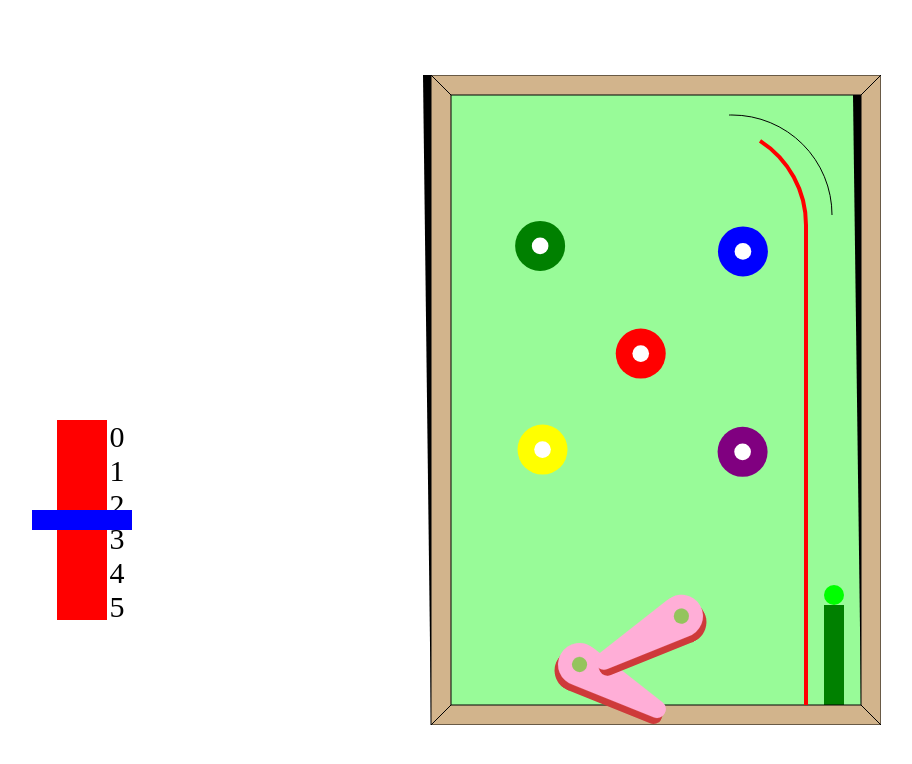
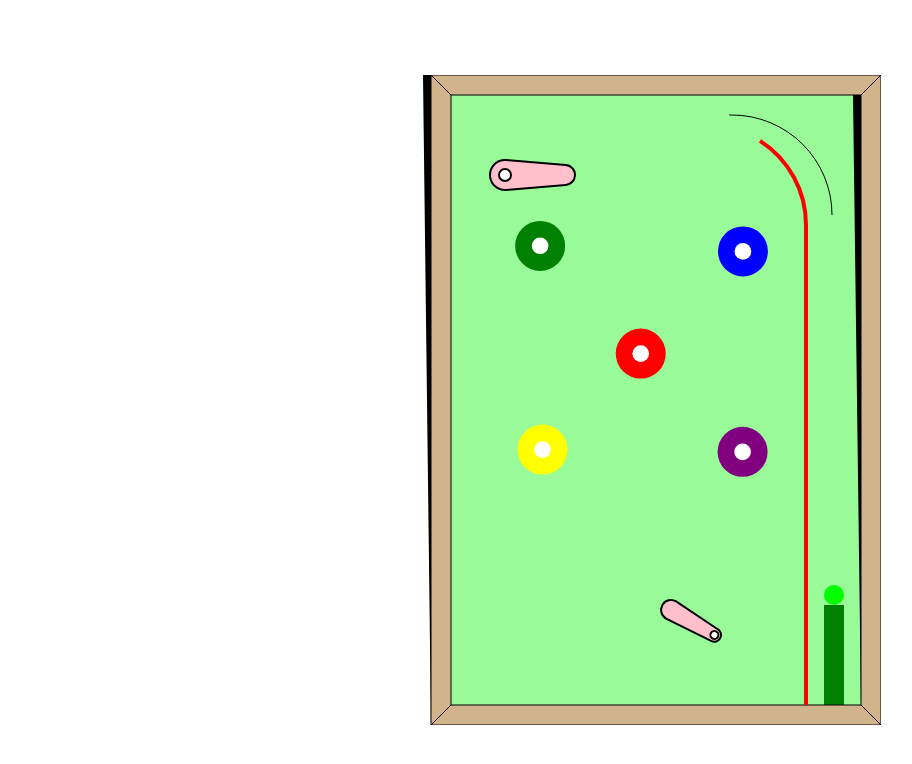
Before and after one commit to pistashioz/Pinball-simulation, a plain HTML site: page index.html in a window 1280 px wide. Shown: the whole page, without its empty margins (7-919 px from the left). Drawn offline with Linux system fonts and the light colour scheme.

Commit message:
Adjustments

```diff
--- a/index.html
+++ b/index.html
@@ -35,7 +35,7 @@
   background-color: red;
   position: absolute;
   top: 70%;
-    left: 5%;
+    left: -115%;
     transform: translate(0, -70%);
   display: flex;
   align-items: flex-start;
--- a/script.js
+++ b/script.js
@@ -7,6 +7,10 @@ const W = canvas.width;
 const H = canvas.height;
 const GRAVITY = 0.75;
 const BOUNCE_THRESHOLD = 2.5; // Minimum speed for bounce
+//sound effects
+const BOUNCE_SOUND = new Audio("assets/audio/Jump.wav");
+const BOUNCE_FLIPPERS = new Audio("assets/audio/jumpFlipper.wav");
+const GRAB_OBSTACLES = new Audio("assets/audio/grab.wav");
 
 let isMouseDown = false;
 let focused = { state: false, key: null };
@@ -18,40 +22,66 @@ let downKeyIsPressed = false;
 
 let ballsArray = []; // Array to store all the balls
 
-//sound effects
-const BOUNCE_SOUND = new Audio("assets/audio/Jump.wav");
-const BOUNCE_FLIPPERS = new Audio("assets/audio/jumpFlipper.wav");
-const GRAB_OBSTACLES = new Audio("assets/audio/grab.wav");
 
 // Class defining a flipper
 class Flipper {
-  constructor(x, y, width, height, angularSpeed, maxAngle, imagePath) {
+  constructor(x, y, length, width, angularSpeed, maxAngle) {
     this.x = x;
     this.y = y;
+    this.length = length;
     this.width = width;
-    this.height = height;
+    this.angularSpeed = angularSpeed;
     this.angle = 0; // Current angle
-    this.angularSpeed = angularSpeed; // Flipper speed
     this.maxAngle = maxAngle; // Maximum rotation angle
-    this.image = new Image();
-    this.image.src = imagePath;
   }
 
   // Method to draw flipper on canvas
   draw() {
+    // Save the current context state
     ctx.save();
 
+    // Translate and rotate the context to the flipper's pivot position and angle
     ctx.translate(this.x, this.y);
     this.angle = Math.min(Math.max(-this.maxAngle, this.angle), this.maxAngle);
-    ctx.rotate(-Math.PI / 180 * this.angle);
-    ctx.fillStyle = "#ff0000";
-    ctx.drawImage(this.image, 0,0, this.width, this.height);
-    //ctx.fillRect(-this.width / 2, -this.height / 2, this.width, this.height);
+    ctx.rotate(this.angle * Math.PI / 180);
 
+    // Start drawing the flipper shape
+    ctx.beginPath();
+
+    // Draw the rounded end of the flipper
+    // Starts from the right side of the flipper, drawing half a circle counter-clockwise
+    ctx.arc(0, 0, this.width / 3, Math.PI * 0.5, Math.PI * 1.5, true);
+
+    // Draw the bottom side of the flipper
+
+    ctx.arc(this.length, 0, this.width / 2, Math.PI * 1.5, Math.PI * 0.5, true);
+    // Close the path to create a rounded rectangle shape
+    ctx.closePath();
+
+    // Fill the flipper with pink color
+    ctx.fillStyle = 'pink';
+    ctx.fill();
+
+    // Stroke the flipper border with black color
+    ctx.strokeStyle = 'black';
+    ctx.lineWidth = 2;
+    ctx.stroke();
+
+    // Now draw a full circle for the pivot point of the flipper
+    ctx.beginPath();
+    ctx.arc(0, 0, this.width / 5, 0, Math.PI * 2);
+
+    // Fill the circle with white color
+    ctx.fillStyle = 'white';
+    ctx.fill();
+
+    // Stroke the circle border with black color
+    ctx.stroke();
+
+    // Restore the context to its original state
     ctx.restore();
   }
 }
-
 // Class for the throwing mechanism
 class ThrowingMechanism {
   constructor(x, y, width, height, stiffness = 0.3) { // Default stiffness value
@@ -161,8 +191,8 @@ class Obstacle {
 }
 
 // Instantiating the flippers
-const leftFlipper = new Flipper(canvas.width * 0.35, canvas.height - 90, 120, 50, 10, 30, 'assets/img/leftFlipper.svg');
-const rightFlipper = new Flipper(canvas.width * 0.65, canvas.height - 95, -120, -50, 10, 30, 'assets/img/rightFlipper.svg');
+//const leftFlipper = new Flipper(canvas.width * 0.35, canvas.height - 90, 120, 20, 20, 30);
+const rightFlipper = new Flipper(canvas.width * 0.65, canvas.height - 90, -50, 20, 20, 30);
 
 const throwingMechanism = new ThrowingMechanism(W - 57, H - 120, 20, 100);
 
@@ -198,8 +228,7 @@ function checkBallObstacleCollision(ball, obstacle) {
 function draw(){
       //clear canvas
       ctx.clearRect(0, 0, W, H);
-      leftFlipper.draw();
-      rightFlipper.draw();
+
       //draw each obstacle in obstacles array
       for (const obstacle of obstacles) {
         obstacle.draw();
@@ -453,12 +482,12 @@ function handleCollisions() {
     const flipperEdgeY = flipper.y + Math.sin(flipper.angle * Math.PI / 180) * flipper.height / 2;*/
 
     // Left flipper collision
-    if (ball.x > leftFlipper.x - leftFlipper.width / 2 - ball.radius &&
+    /*if (ball.x > leftFlipper.x - leftFlipper.width / 2 - ball.radius &&
       ball.x < leftFlipper.x + leftFlipper.width / 2 + ball.radius &&
       ball.y > leftFlipper.y - leftFlipper.height / 2 - ball.radius &&
       ball.y < leftFlipper.y + leftFlipper.height / 2 + ball.radius) {
       ball.speedY *= -1; // Reflect the ball vertically
-    }
+    }*/
 
     // Right flipper collision
     if (ball.x > rightFlipper.x - rightFlipper.width / 2 - ball.radius &&
@@ -482,6 +511,50 @@ function handleCollisions() {
 
 
 }
+
+function drawFlipper(ctx, x, y, length, width, angle) {
+  // Save the current context state
+  ctx.save();
+
+  /*// Move to the flipper's location
+  ctx.translate(x, y);
+
+  // Rotate the flipper to the specified angle
+  ctx.rotate(angle * Math.PI / 180);*/
+
+  // Start the path for the flipper
+  ctx.beginPath();
+
+  //Draw half a circle
+  ctx.arc(100, 100, width / 2, 1.5,  -1.5);
+
+  ctx.arc(160, 100, width / 3, -1.5,  1.5);
+  ctx.closePath();
+  // Set properties for the flipper
+  ctx.fillStyle = 'pink'; // Set the fill color to black
+  ctx.fill(); // Fill the flipper shape
+  ctx.strokeStyle = 'black'; // Set the stroke color to white
+  ctx.lineWidth = 2; // Set the line width for the stroke
+  ctx.stroke(); // Stroke the flipper shape
+  //Now draw a full circle
+  ctx.beginPath();
+
+  ctx.arc(100, 100, width / 5, 0, 2 * Math.PI);
+
+  ctx.closePath();
+  // Set properties for the flipper
+  ctx.fillStyle = 'white'; // Set the fill color to black
+  ctx.fill(); // Fill the flipper shape
+  ctx.strokeStyle = 'black'; // Set the stroke color to white
+  ctx.lineWidth = 2; // Set the line width for the stroke
+  ctx.stroke(); // Stroke the flipper shape
+
+  // Restore the context to its original state
+  ctx.restore();
+}
+
+
+
 
 // The update function, called once per frame
 function update() {
@@ -559,6 +632,8 @@ function update() {
 
 
 
+// Draw a flipper at position (200, 200) with length 150, width 30, and rotated 45 degrees
+drawFlipper(ctx, 200, 200, 150, 30, 45);
 
   drawShadows();
 
@@ -570,11 +645,11 @@ function update() {
   handleCollisions();
 
   // Update flipper angles based on key presses
-  if (leftKeyIsPressed) {
+  /*if (leftKeyIsPressed) {
     leftFlipper.angle += leftFlipper.angularSpeed;
   } else {
     leftFlipper.angle -= leftFlipper.angularSpeed;
-  }
+  }*/
 
   if (rightKeyIsPressed) {
     rightFlipper.angle -= rightFlipper.angularSpeed;
@@ -630,7 +705,7 @@ if (downKeyIsPressed) {
 
 
   // Draw flippers after the balls
-  leftFlipper.draw();
+  //leftFlipper.draw();
   rightFlipper.draw();
   // Draw the obstacles
   obstacles.forEach(obstacle => obstacle.draw());
```
